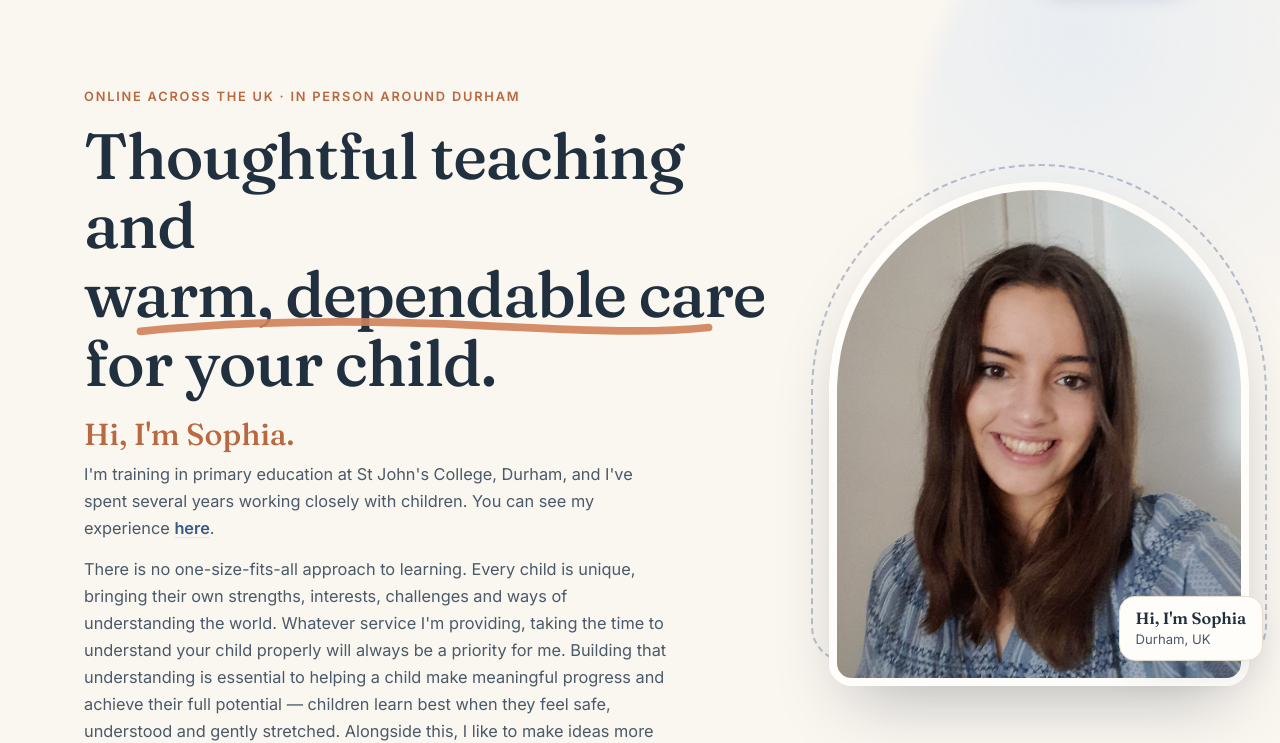
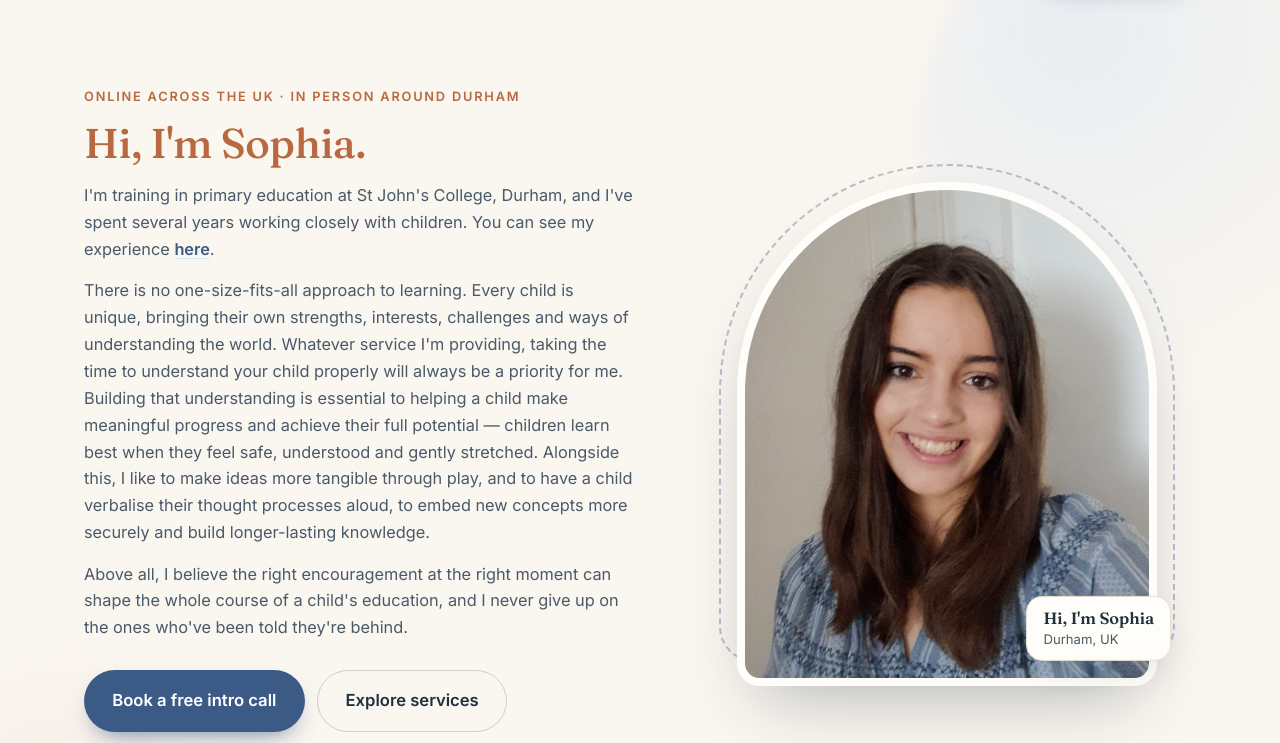
Before and after one commit to freddiesystems/sophia-website, a website: page index.html in a window 1280 px wide. Shown: the part 79-822 px from the top of the page. Drawn offline with Linux system fonts and the light colour scheme; a script that the page names is missing.

Commit message:
Remove top marketing headline; 'Hi, I'm Sophia.' is now the hero H1

```diff
--- a/index.html
+++ b/index.html
@@ -71,12 +71,7 @@
       <div class="container hero__inner">
         <div class="hero__copy reveal">
           <p class="eyebrow">Online across the UK · in person around Durham</p>
-          <h1 class="hero__title">
-            Thoughtful teaching and
-            <span class="u-underline">warm, dependable care</span>
-            for your child.
-          </h1>
-          <p class="hero__hi">Hi, I'm Sophia.</p>
+          <h1 class="hero__hi">Hi, I'm Sophia.</h1>
           <div class="hero__intro">
             <p>
               I'm training in primary education at St John's College, Durham, and I've spent several
--- a/styles.css
+++ b/styles.css
@@ -171,7 +171,7 @@ h1, h2, h3, h4 { font-family: var(--serif); font-weight: 500; line-height: 1.08;
 .hero__inner { display: grid; grid-template-columns: 1.05fr .95fr; gap: clamp(32px, 5vw, 72px); align-items: start; }
 .hero__title { font-size: clamp(2.4rem, 5.6vw, 4rem); letter-spacing: -.02em; margin-bottom: 1.2rem; }
 .hero__lede { font-size: clamp(1.05rem, 1.5vw, 1.22rem); color: var(--ink-soft); max-width: 38ch; margin: 0 0 1.8rem; }
-.hero__hi { font-family: var(--serif); font-weight: 500; font-size: clamp(1.4rem, 2.6vw, 1.9rem); line-height: 1.1; color: var(--clay-deep); margin: 1.3rem 0 .6rem; }
+.hero__hi { font-family: var(--serif); font-weight: 500; font-size: clamp(1.9rem, 3.6vw, 2.6rem); line-height: 1.08; letter-spacing: -.01em; color: var(--clay-deep); margin: .3rem 0 1rem; }
 .hero__intro { max-width: 58ch; margin: 0 0 1.8rem; }
 .hero__intro p { font-size: 1.02rem; color: var(--ink-soft); margin: 0 0 .9rem; }
 .hero__intro p:last-child { margin-bottom: 0; }
```
